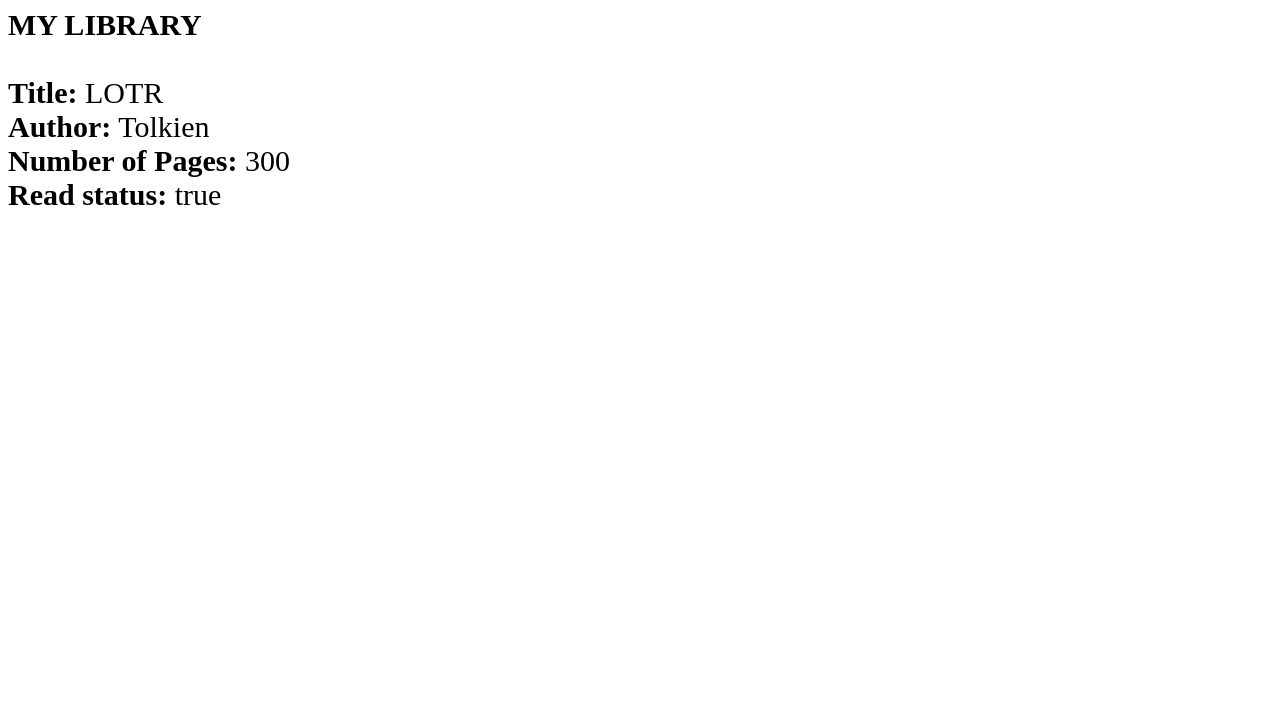
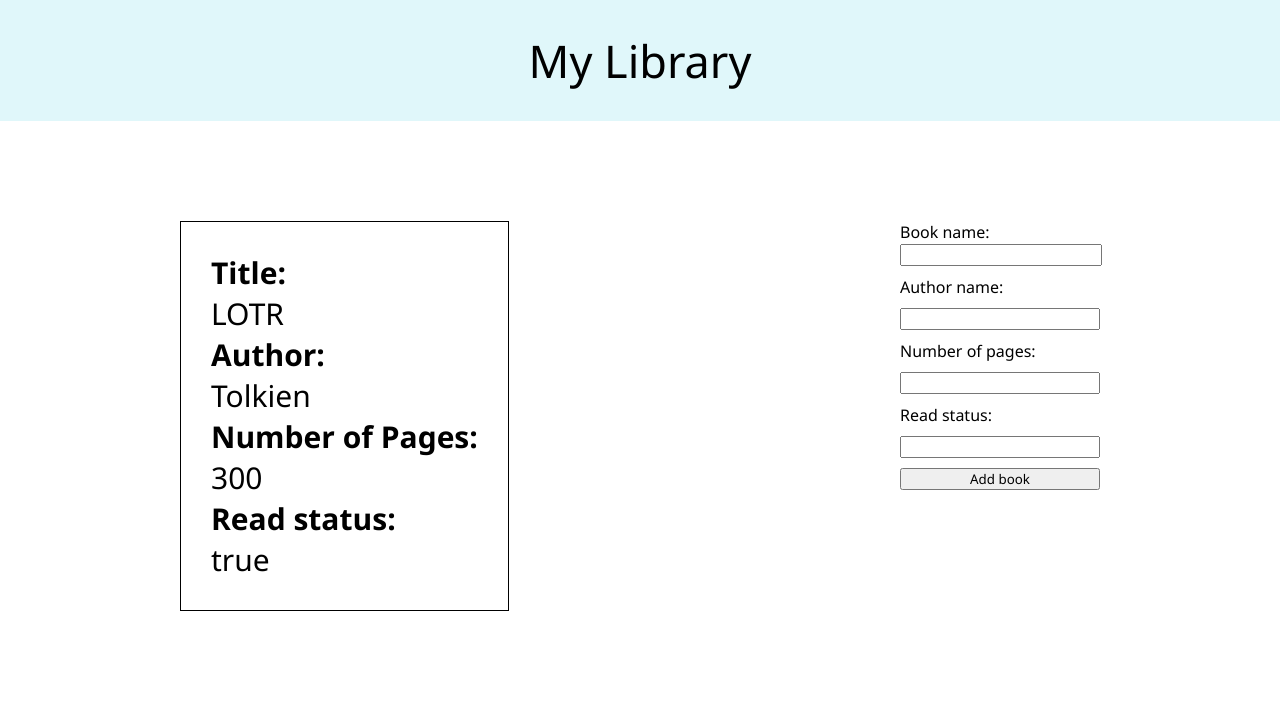
Before and after one commit to RicardoPinheiro03/odin-project-library, a plain HTML site: page index.html in a window 1280 px wide. Drawn offline with Linux system fonts and the light colour scheme.

Commit message:
Add book form and update list of books

```diff
--- a/books-manager.js
+++ b/books-manager.js
@@ -36,6 +36,7 @@ addBookToTheLibrary(lotr);
 
 function showBooks() {
     const divShowBooks = document.getElementById("show-books");
+    divShowBooks.innerHTML = '';
     myLibrary.forEach((book) => {
         divShowBooks.innerHTML += "<b>Title:</b> " + book.title
             + BREAK_TAG
@@ -47,5 +48,17 @@ function showBooks() {
     });
 }
 
-console.table(myLibrary);
+const addBookButton = document.getElementById("add-book");
+addBookButton.addEventListener("click", () => {
+    const bookName = document.getElementById("book-name").value;
+    const bookAuthor = document.getElementById("author-name").value;
+    const bookNoOfPages = document.getElementById("number-of-pages").value;
+    const bookReadSt = document.getElementById("read-status").value;
+
+    const newBook = new Book(bookName, bookAuthor, bookNoOfPages, bookReadSt);
+    addBookToTheLibrary(newBook);
+    showBooks();
+});
+
+// console.table(myLibrary);
 showBooks();
--- a/index.html
+++ b/index.html
@@ -9,8 +9,31 @@
 <body>
     <script src="books-manager.js" defer></script>
 
-    <div class="show-books" id="show-books">
-        <b>MY LIBRARY</b><br><br>
+    <div class="header">
+        My Library
+    </div>
+
+    <div class="first-container">
+        <div class="show-books" id="show-books">
+        </div>
+
+        <div class="form-add-book">
+            <form>
+                <label for="book-name">Book name:</label>
+                <input type="text" id="book-name"></form>
+
+                <label for="author-name">Author name:</label>
+                <input type="text" id="author-name"></form>
+
+                <label for="number-of-pages">Number of pages:</label>
+                <input type="text" id="number-of-pages"></form>
+
+                <label for="read-status">Read status:</label>
+                <input type="text" id="read-status"></form>
+
+                <button id="add-book">Add book</button>
+            </form>
+        </div>
     </div>
 </body>
 </html>
--- a/styles.css
+++ b/styles.css
@@ -1,4 +1,36 @@
+* {
+    margin: 0;
+    padding: 0;
+    font-family:'Segoe UI', Tahoma, Geneva, Verdana, sans-serif;
+}
+
+.header {
+    font-size: 45px;
+    text-align: center;
+    padding: 30px;
+    background-color: #e0f7fa;
+}
+
+.first-container {
+    justify-content: space-between;
+    display: flex;
+    padding: 100px 180px;
+    align-items: left;
+}
+
 .show-books {
     font-size: 30px;
     font-style: monospace;
+    display: flex;
+    flex-direction: column;
+    max-width: 300px;
+    border: 1px solid black;
+    padding: 30px;
 }
+
+.form-add-book {
+    display: flex;
+    flex-direction: column;
+    max-width: 200px;
+    gap: 10px;
+}
```
